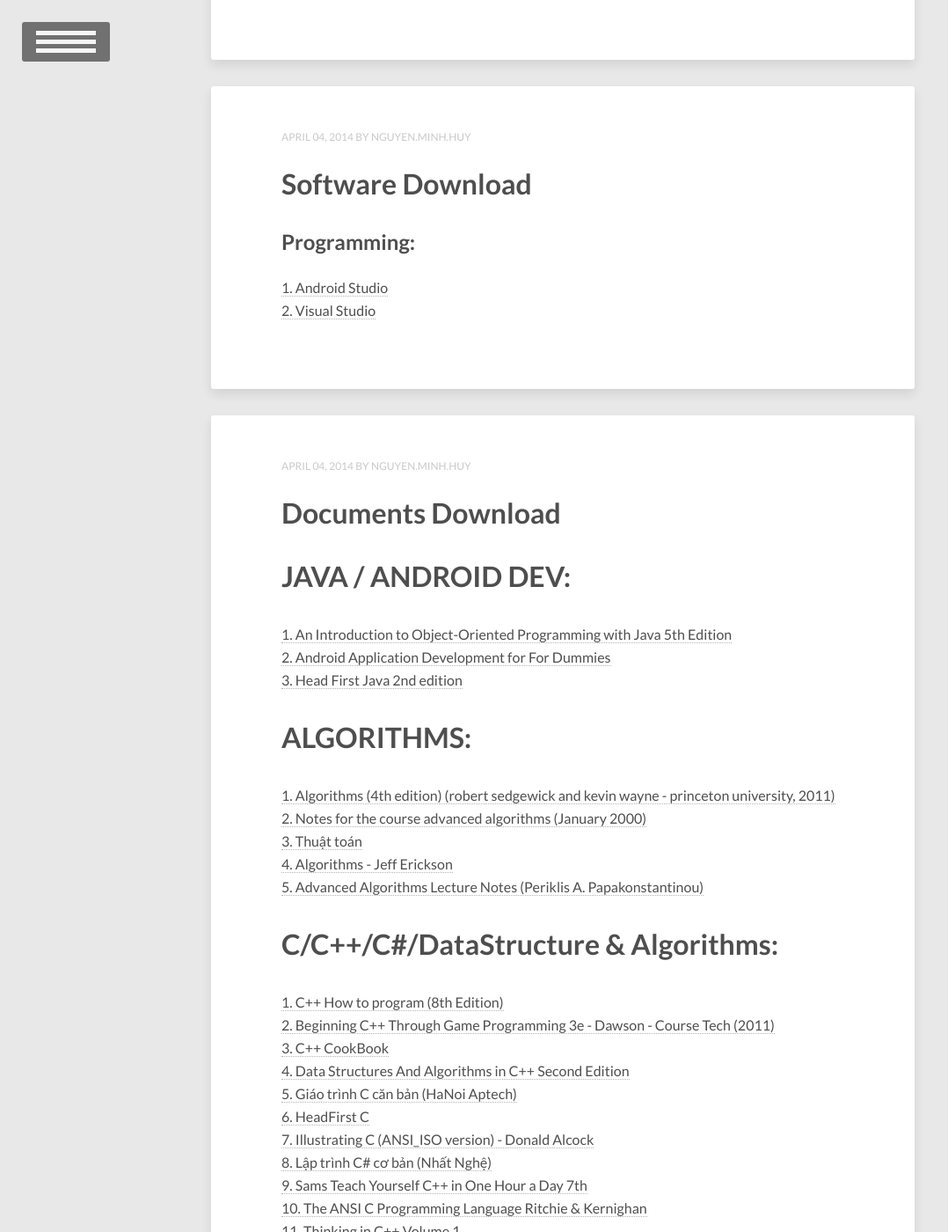
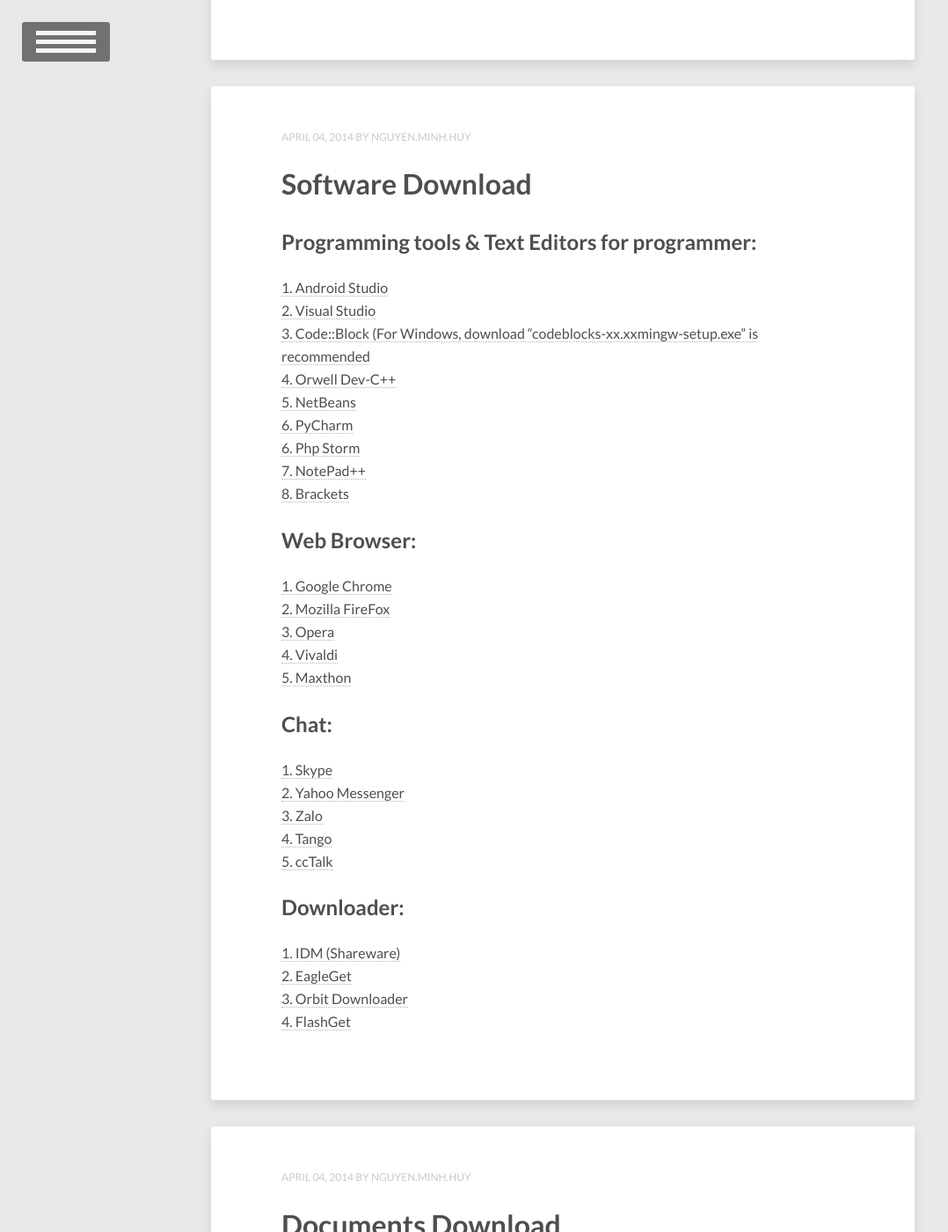
Before and after one commit to vareisen/vareisen.github.io, a Jekyll site: the page built from index.html, in a window 1280 px wide and 1400 px high, scrolled down 5657 px. Shown: the whole window at 88% size, without its empty margins (0-1078 px from the left). Built offline with Jekyll 4.4.1, drawn with Linux system fonts in a browser that asks for light colours; the list of posts is cut into pages by our own code.

Commit message:
Update 2014-04-04-Software-download.md

```diff
--- a/_posts/2014-04-04-Software-download.md
+++ b/_posts/2014-04-04-Software-download.md
@@ -6,6 +6,33 @@
 tags: [Software, Download]
 ---
 
-<h2>Programming:</h2>
+<h2>Programming tools & Text Editors for programmer:</h2>
 <a href="http://developer.android.com/sdk/index.html">1. Android Studio</a><br>
 <a href="https://www.visualstudio.com/en-us/downloads">2. Visual Studio</a><br>
+<a href="http://www.codeblocks.org/downloads/26">3. Code::Block (For Windows, download "codeblocks-xx.xxmingw-setup.exe" is recommended</a><br>
+<a href="http://sourceforge.net/projects/orwelldevcpp/">4. Orwell Dev-C++</a><br>
+<a href="https://netbeans.org/downloads/">5. NetBeans</a><br>
+<a href="https://www.jetbrains.com/pycharm/download/">6. PyCharm</a><br>
+<a href="https://www.jetbrains.com/phpstorm/download/">6. Php Storm</a><br>
+<a href="https://notepad-plus-plus.org/download/">7. NotePad++</a><br>
+<a href="https://github.com/adobe/brackets/releases">8. Brackets</a><br>
+
+<h2>Web Browser:</h2>
+<a href="https://www.google.com/chrome/browser/desktop/index.html">1. Google Chrome</a><br>
+<a href="https://www.mozilla.org/en-US/firefox/all/">2. Mozilla FireFox</a><br>
+<a href="http://www.opera.com/computer/windows">3. Opera</a><br>
+<a href="https://vivaldi.com/download/">4. Vivaldi</a><br>
+<a href="http://www.maxthon.com/">5. Maxthon</a><br>
+
+<h2>Chat:</h2>
+<a href="http://www.skype.com/en/download-skype/skype-for-computer/">1. Skype</a><br>
+<a href="https://messenger.yahoo.com/download/">2. Yahoo Messenger</a><br>
+<a href="https://zaloapp.com/download.html">3. Zalo</a><br>
+<a href="https://www.tango.me/download">4. Tango</a><br>
+<a href="http://cctalk.vn/">5. ccTalk</a><br>
+
+<h2>Downloader:</h2>
+<a href="http://internetdownloadmanager.com/">1. IDM (Shareware)</a><br>
+<a href="http://www.eagleget.com/download/">2. EagleGet</a><br>
+<a href="http://www.orbitdownloader.com/download.htm">3. Orbit Downloader</a><br>
+<a href="http://www.flashget.com/en/download.html">4. FlashGet</a><br>
```
